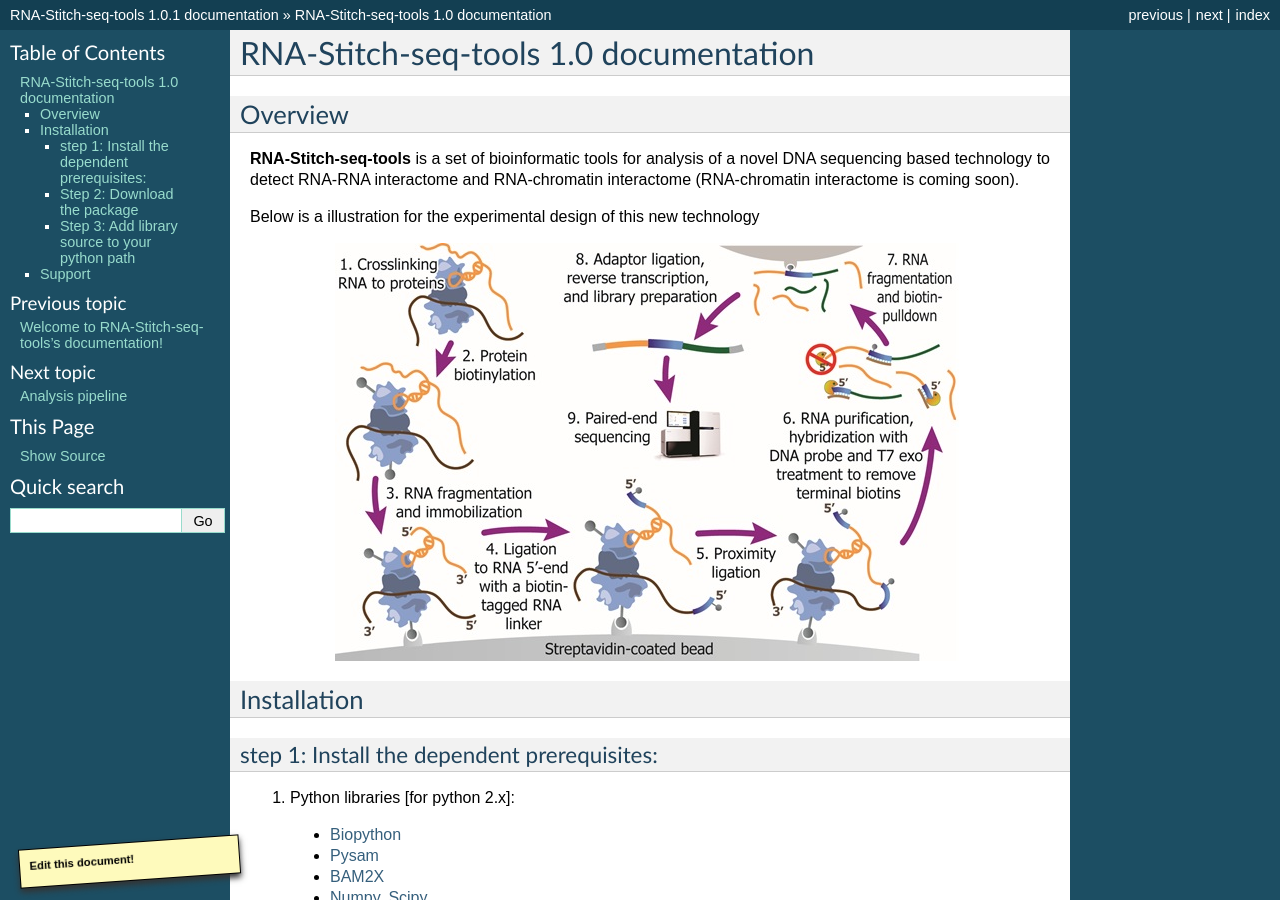
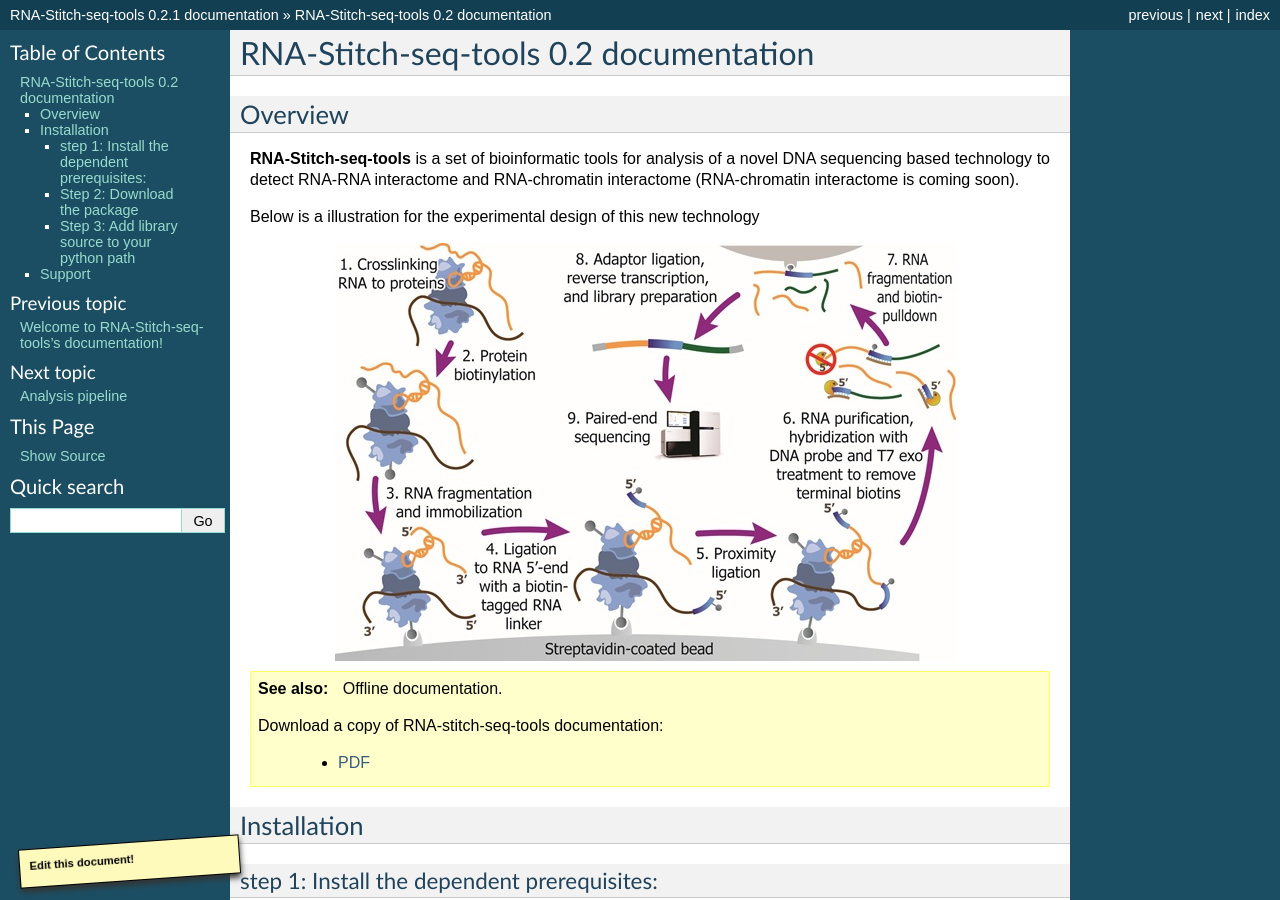
Before and after one commit to yu68/RNA-Hi-C, a Sphinx documentation site: the page built from doc/source/Stitch-seq-tools.rst, in a window 1280 px wide and 900 px high. Built offline with Sphinx 7.4.7, drawn with Linux system fonts in a browser that asks for light colours; formulas are drawn with MathJax 3; comment, search, counter and statistics services are not loaded; some of the changed text lies outside the part shown.

```diff
--- a/doc/source/Analysis_pipeline.rst
+++ b/doc/source/Analysis_pipeline.rst
@@ -366,7 +366,7 @@
 .. _step7:
 
 Step 7: Visualization of interactions and coverages.
------------------------------
+----------------------------------------------------
 
 :ref:`Visualization`
 
--- a/doc/source/Stitch-seq-tools.rst
+++ b/doc/source/Stitch-seq-tools.rst
@@ -1,6 +1,6 @@
-========================================
+============================================
 RNA-Stitch-seq-tools |version| documentation
-========================================
+============================================
 
 Overview
 ========
@@ -12,6 +12,13 @@
 .. image:: exp.jpg
   :align: center
 
+.. seealso::
+
+  Offline documentation.
+
+  Download a copy of RNA-stitch-seq-tools documentation:
+
+   * `PDF </pdf/latest/RNA-Stitch-seq-tools.pdf>`_
 
 Installation
 ============
--- a/doc/source/conf.py
+++ b/doc/source/conf.py
@@ -58,9 +58,9 @@
 # built documents.
 #
 # The short X.Y version.
-version = '1.0'
+version = '0.2'
 # The full version, including alpha/beta/rc tags.
-release = '1.0.1'
+release = '0.2.1'
 
 # The language for content autogenerated by Sphinx. Refer to documentation
 # for a list of supported languages.
```
Also changed, not shown: 17 other files.
